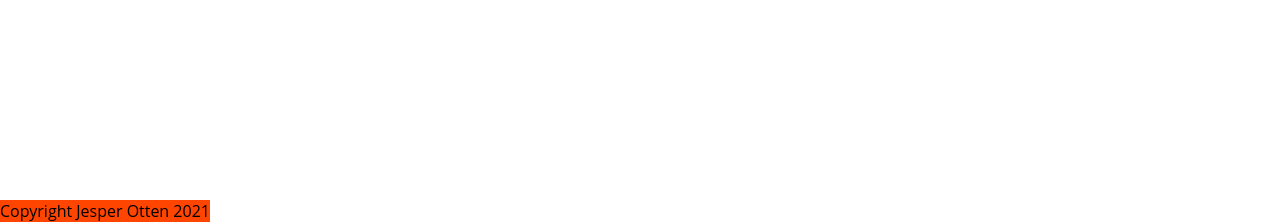
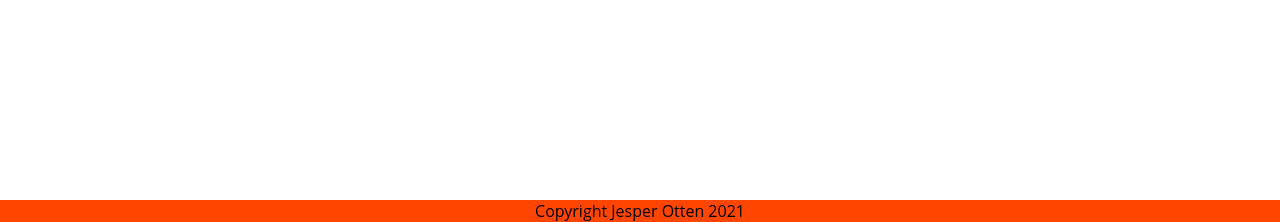
Before and after one commit to Jesper15/eigen-site-boeken, a PHP site: page / in a window 1280 px wide. Shown: the part 578-800 px from the top of the page. Run offline with PHP 8.4, Linux system fonts and the light colour scheme.

Commit message:
Site is klaar

```diff
--- a/boeken.php
+++ b/boeken.php
@@ -87,5 +87,3 @@ if($result->num_rows > 0) {
 <?php
 include './inc/footer.inc.php';
 ?>
-
-</html>
--- a/inc/footer.inc.php
+++ b/inc/footer.inc.php
@@ -7,11 +7,5 @@
     <link rel="stylesheet" type="text/css" href="style.css">
 </head>
 
-<body>
-
 <footer>Copyright Jesper Otten 2021</footer>
-
-</body>
-
-
 </html>
--- a/schrijvers.php
+++ b/schrijvers.php
@@ -70,10 +70,12 @@ if($result->num_rows > 0) {
     echo "Geen schrijvers gevonden";
 }
 
-include './inc/footer.inc.php';
-
 ?>
 
 </body>
 
+<?php
+include './inc/footer.inc.php';
+?>
+
 </html>
--- a/style.css
+++ b/style.css
@@ -233,7 +233,12 @@ a {
 footer {
     position: absolute;
     bottom: 0;
+    left: 0;
+    right: 0;
+    width: 100%;
     background-color: orangered;
     display: flex;
     align-items: center;
+    justify-content: center;
+
 }
```
